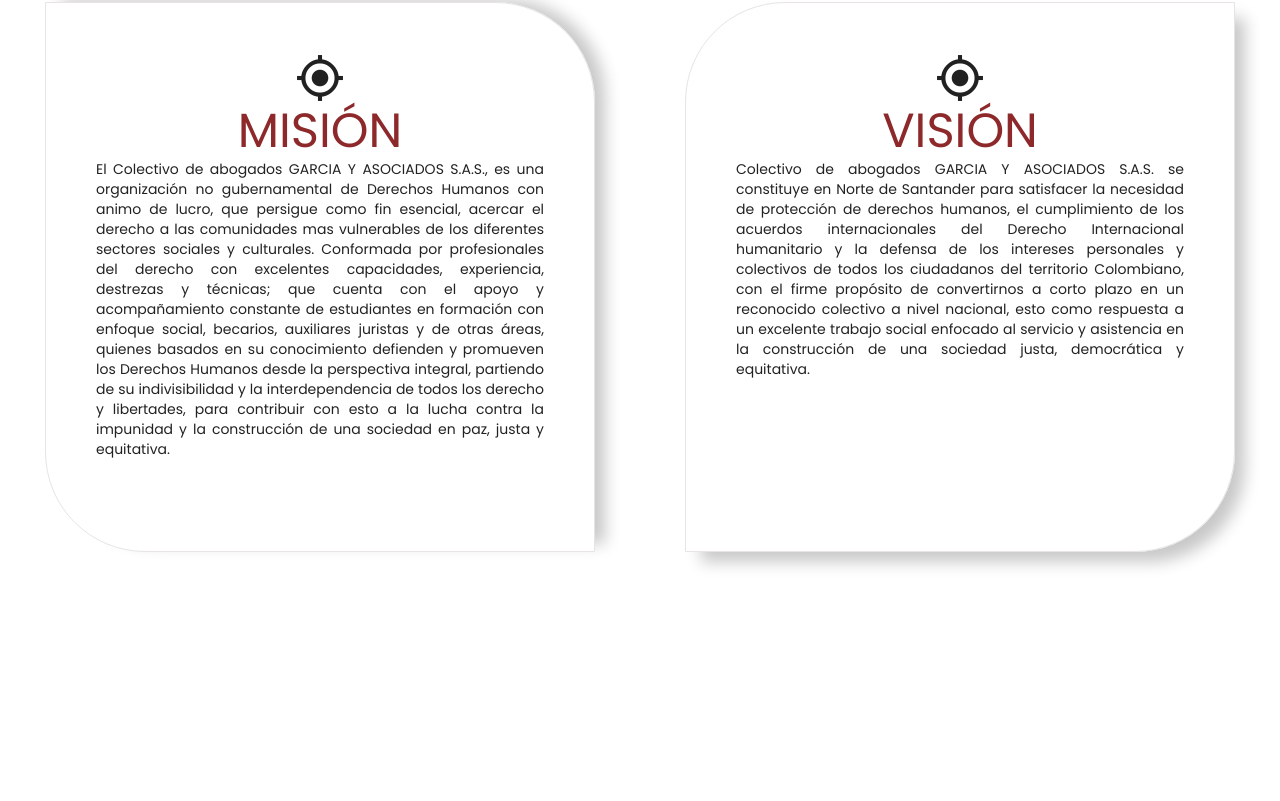
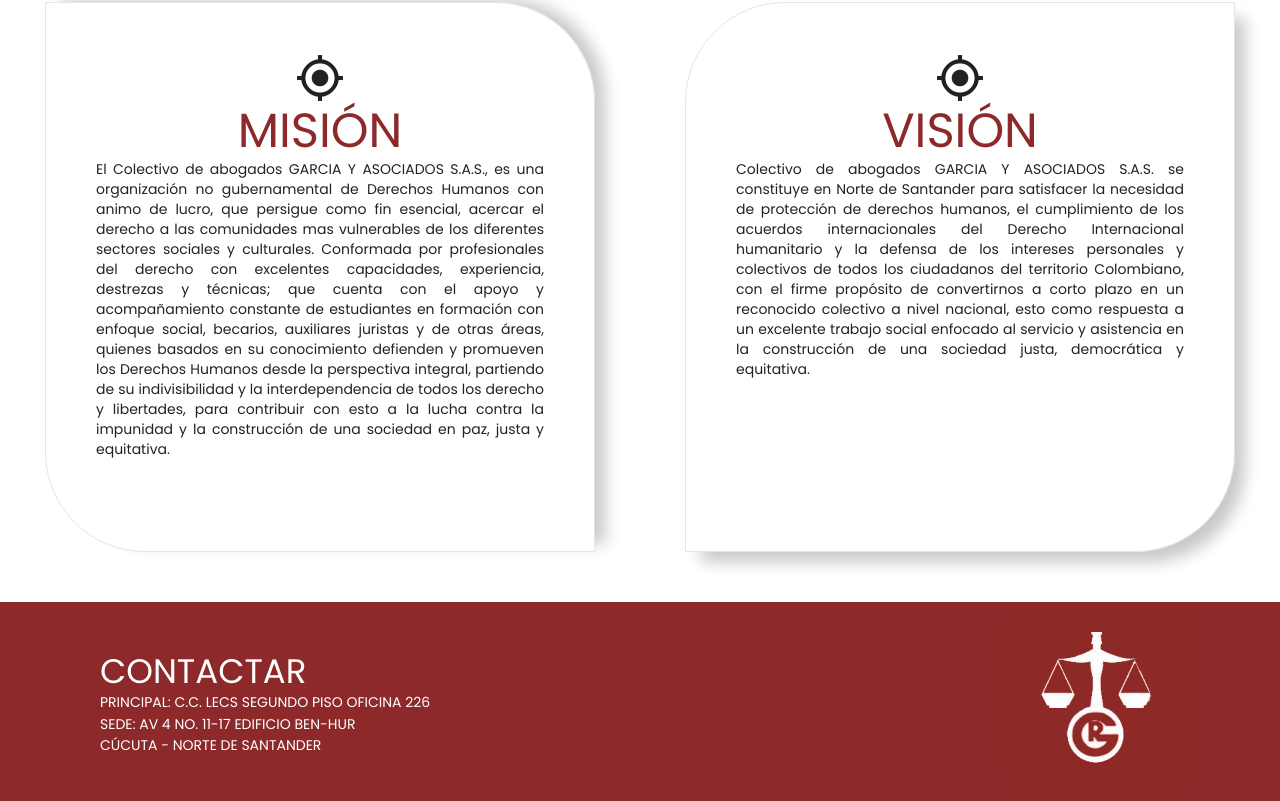
Before and after one commit to Darklegion92/webBuffet, a Next.js app: page / in a window 1280 px wide. Shown: the part 1128-1929 px from the top of the page. Before the commit the page ends 1730 px from the top, so only its background shows below. Built offline with nearby package versions, Linux system fonts and the light colour scheme; no server answers.

Commit message:
solucionado problema de posicion del footer

```diff
--- a/src/components/footer/styles.ts
+++ b/src/components/footer/styles.ts
@@ -5,7 +5,7 @@
         backgroundColor: theme.palette.primary.main,
         display: 'flex',
         alignItems: 'center',
-        position: 'fixed',
+        position: 'relative',
         width: '100%',
         bottom: 0,
         zIndex: 99,
--- a/src/components/missionVission/index.tsx
+++ b/src/components/missionVission/index.tsx
@@ -1,6 +1,6 @@
 import { useStyles } from './styles'
 import React from 'react'
-import { Card, Grid, Icon, Typography } from '@material-ui/core'
+import { Grid, Icon, Typography } from '@material-ui/core'
 
 const MissionVission = () => {
     const classes = useStyles()
--- a/src/layouts/AppLayout.tsx
+++ b/src/layouts/AppLayout.tsx
@@ -9,7 +9,7 @@
     <MuiThemeProvider theme={MuiTheme}>
       <Header />
       {props.children}
-     {/* <Footer />*/}
+      <Footer />
     </MuiThemeProvider>
   )
 }
```
